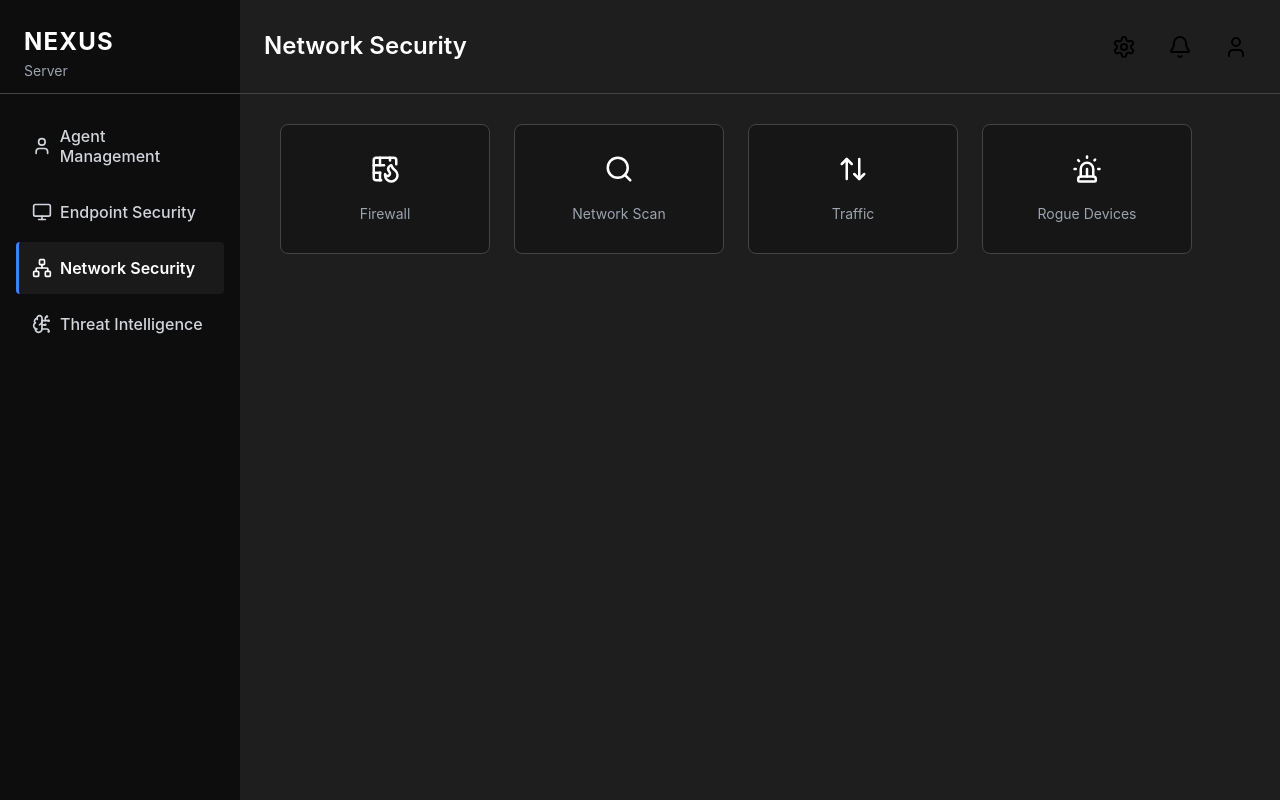
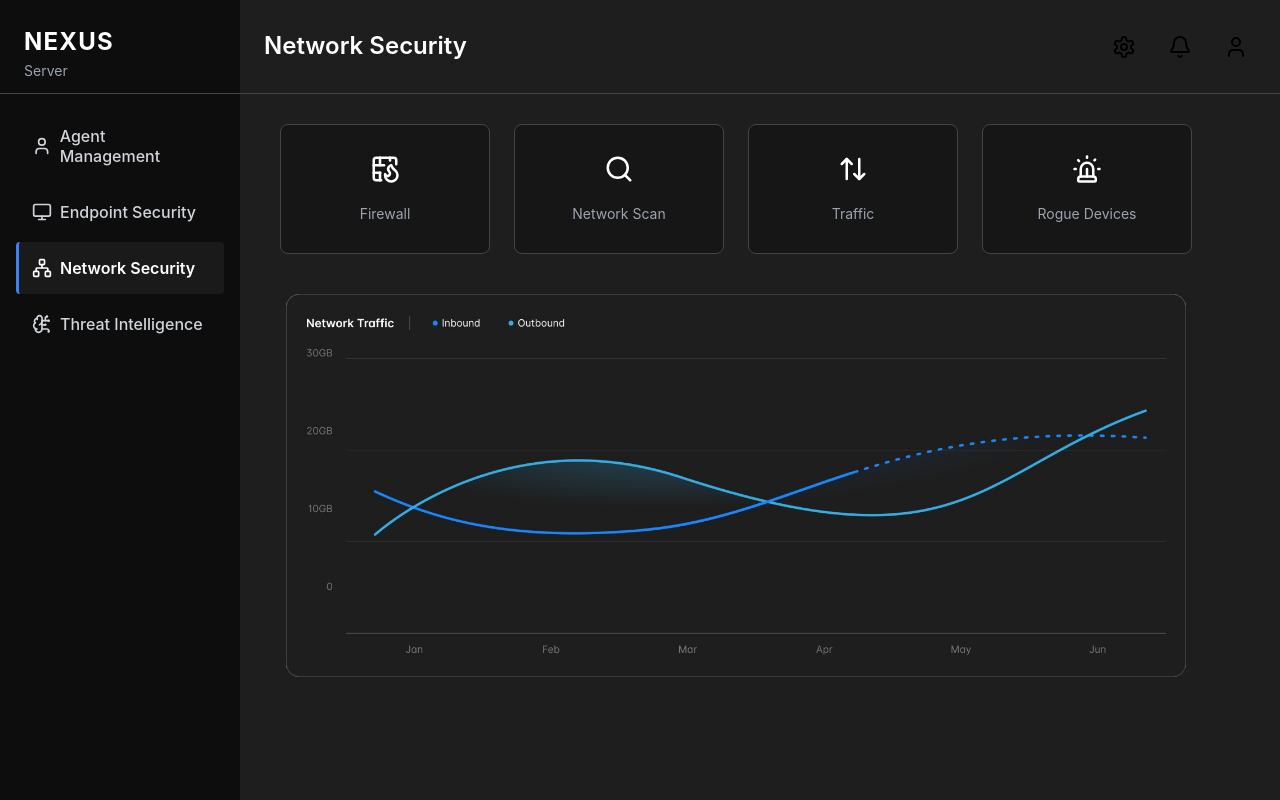
Before and after one commit to Halsehlawy/Nexus, a React (Vite) app: page /network-security in a window 1280 px wide. Built offline with nearby package versions, Linux system fonts and the light colour scheme; no server answers.

Commit message:
NetGraph

```diff
--- a/src/ui/pages/network/networkSecurity.tsx
+++ b/src/ui/pages/network/networkSecurity.tsx
@@ -4,7 +4,7 @@ import StatCard from "../../components/StatCard"
 import StatGrid from "../../components/StatGrid"
 import { BrickWallFire, Search, ArrowUpDown, Siren } from "lucide-react"
 import "../../styles/NetworkSecurity.css"
-
+import netGraph from "../../assets/netGraph.png"
 
 const NetworkSecurity = () => {
   const navigate = useNavigate()
@@ -13,10 +13,12 @@ const NetworkSecurity = () => {
     <Layout title="Network Security">
       <StatGrid>
         <StatCard icon={<BrickWallFire size={30} />} label="Firewall" onClick={() => navigate("/network/firewallRules")} />
-        <StatCard icon={<Search size={30} />} label="Network Scan" onClick={() => navigate("/network/networkScan")}/>
-        <StatCard icon={<ArrowUpDown size={30} />} label="Traffic " onClick={() => navigate("/network/traffic")}/>
-        <StatCard icon={<Siren size={30} />} label="Rogue Devices" onClick={() => navigate("/network/rogueDevices")}/></StatGrid>
-    </Layout>
+        <StatCard icon={<Search size={30} />} label="Network Scan" onClick={() => navigate("/network/networkScan")} />
+        <StatCard icon={<ArrowUpDown size={30} />} label="Traffic " onClick={() => navigate("/network/traffic")} />
+        <StatCard icon={<Siren size={30} />} label="Rogue Devices" onClick={() => navigate("/network/rogueDevices")} />
+      </StatGrid>
+
+<img src={netGraph} alt="Network Traffic Graph" className="network-graph" />    </Layout>
   )
 }
 
--- a/src/ui/styles/networkSecurity.css
+++ b/src/ui/styles/networkSecurity.css
@@ -348,3 +348,11 @@
 .device-scroll-container::-webkit-scrollbar-track {
   background-color: #1f1f1f;
 }
+
+.network-graph {
+  width: 100%;
+  max-width: 900px;
+  margin: 40px auto 0;
+  display: block;
+  border-radius: 14px;
+}
```
Also changed, not shown: src/ui/assets/NetGraph.png (added).
